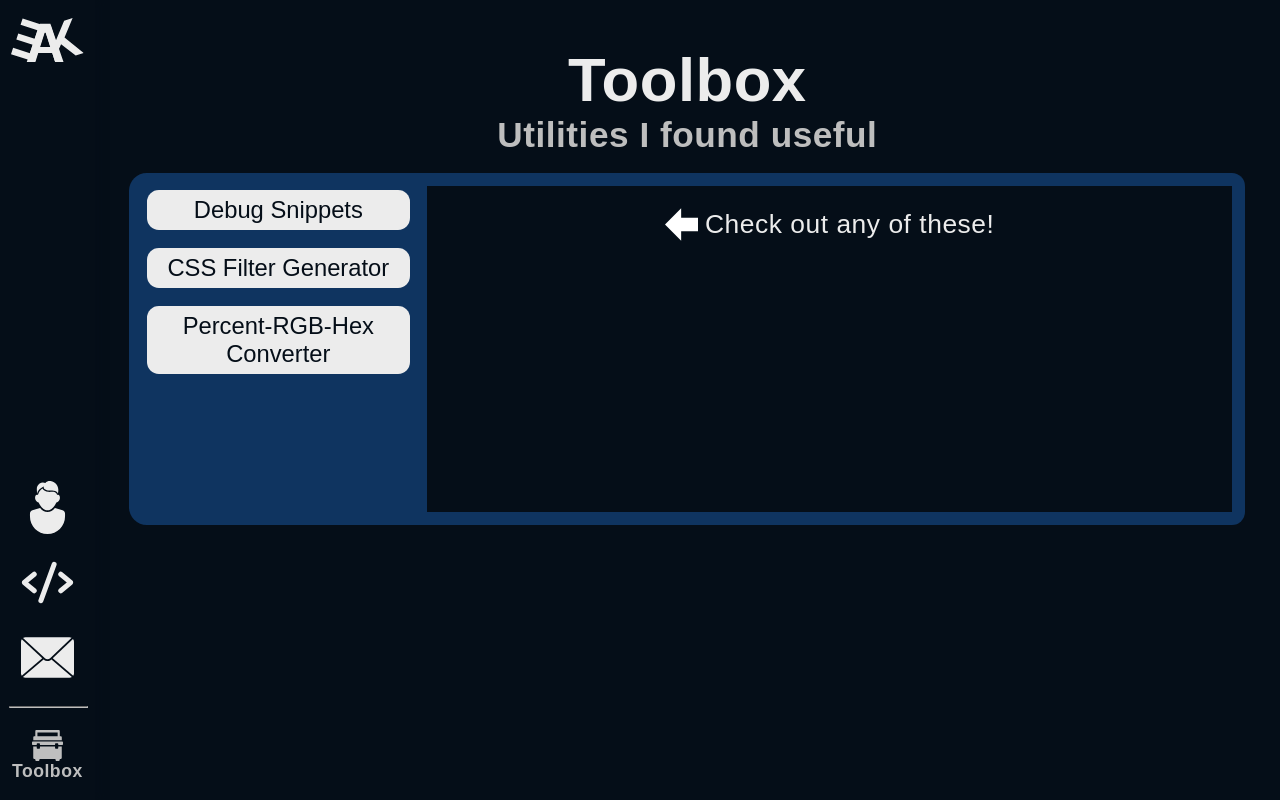
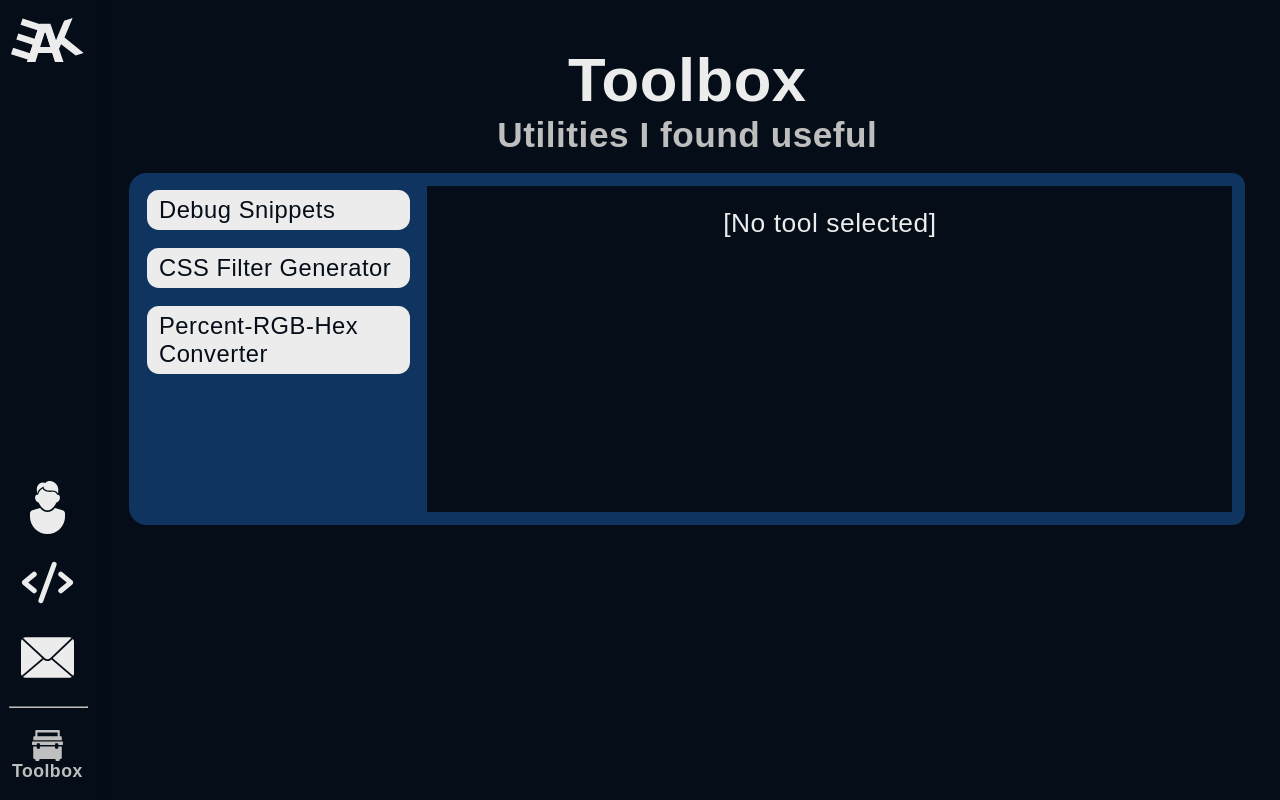
Before and after one commit to EvAvKein/Website, a SvelteKit app: page /toolbox in a window 1280 px wide. Built offline with nearby package versions, Linux system fonts and the light colour scheme.

Commit message:
feat (toolbox): serve each tool under a unique URL

```diff
--- /dev/null
+++ b/src/routes/toolbox/+layout.svelte
@@ -0,0 +1,105 @@
+<Core
+  headTitle="EvAvKein: Toolbox"
+  headDescription="Eve Aviv Keinan's toolbox page; including a variety of utilities he found useful"
+>
+  <section id="toolbox">
+    <h2>Toolbox</h2>
+    <h3>Utilities I found useful</h3>
+    <section id="tools">
+      <nav>
+        {#each tools as tool}
+          <a href={"/toolbox/" + tool.id}
+            class="core_backgroundButton"
+            inert={tool.id === currentToolId || null}
+          >{tool.name}</a>
+        {/each}
+      </nav>
+      <section id="currentTool">
+        <slot/>
+      </section>
+    </section>
+  </section>
+</Core>
+
+<script lang="ts">
+  import Core from "../core.svelte";
+  import {page} from "$app/stores";
+  import {Tool} from "./toolClass";
+
+  const tools = [
+    new Tool("Debug Snippets", "debugSnippets"),
+    new Tool("CSS Filter Generator", "cssFilterGenerator"),
+    new Tool("Percent-RGB-Hex Converter", "percentRgbHexConverter"),
+  ];
+
+  $: currentToolId = $page.url.pathname.replace("/toolbox/", "");
+</script>
+
+<style>
+  #toolbox {
+    max-width: 70em;
+    padding: 0 1em 0.5em;
+    margin: 0 auto;
+  }
+
+  h2 {font-size: 3.5em}
+  h3 {
+    font-size: 2em;
+    color: var(--textSubColor);
+  }
+  h2, h3 {text-align: center}
+
+  #tools {
+    --borderWidth: 0.75em;
+    min-height: 20em;
+    margin-top: 1em;
+    display: flex;
+    flex-direction: column;
+  }
+
+  nav {
+    font-size: 1.35em;
+    padding: var(--borderWidth);
+    display: flex;
+    flex-wrap: wrap;
+    justify-content: space-evenly;
+    gap: 0.5em;
+    border-radius: var(--borderWidth) var(--borderWidth) 0 0;
+    background-color: var(--backgroundSubColor);
+  }
+
+  a[inert] {background-color: var(--textSubColor)}
+
+  #currentTool {
+    --border: var(--borderWidth) solid var(--backgroundSubColor);
+    flex-grow: 1;
+    padding: 0.5em;
+    border-left: var(--border);
+    border-right: var(--border);
+    border-bottom: var(--border);
+    border-radius: 0 0 var(--borderWidth) var(--borderWidth);
+    overflow: auto;
+  }
+
+  @media (min-width: 70em) {
+    #tools {
+      flex-direction: row;
+      flex-grow: 1;
+    }
+
+    nav {
+      flex-basis: 25%;
+      flex-direction: column;
+      justify-content: flex-start;
+      gap: 0.75em;
+      border-radius: var(--borderWidth) 0 0 var(--borderWidth);
+    }
+
+    #currentTool {
+      flex-basis: 75%;
+      border-left: none;
+      border-top: var(--border);
+      border-radius: 0 var(--borderWidth) var(--borderWidth) 0;
+    }
+  }
+</style>
--- a/src/routes/toolbox/+page.svelte
+++ b/src/routes/toolbox/+page.svelte
@@ -1,112 +1,13 @@
-<Core
-  headTitle="EvAvKein: Toolbox"
-  headDescription="Eve Aviv Keinan's toolbox page; including a variety of utilities he found useful"
->
-  <section id="toolbox">
-    <h2>Toolbox</h2>
-    <h3>Utilities I found useful</h3>
-    <section id="tools">
-      <nav>
-        <NavButton
-          text="Debug Snippets"
-          id="debugSnippets"
-          bind:current={current}
-        />
-        <NavButton
-          text="CSS Filter Generator"
-          id="cssHexToFilter"
-          bind:current={current}
-        />
-        <NavButton
-          text="Percent-RGB-Hex Converter"
-          id="percentRgbHexConverter"
-          bind:current={current}
-        />
-      </nav>
-      <section id="currentTool">
-        {#if current === "debugSnippets"}
-          <TransWrapper>
-            <DebugSnippets/>
-          </TransWrapper>
-        {:else if current === "cssHexToFilter"}
-          <TransWrapper>
-            <FilterGenerator/>
-          </TransWrapper>
-        {:else if current === "percentRgbHexConverter"}
-          <TransWrapper>
-            <PercentRgbHexConverter/>
-          </TransWrapper>
-        {:else}
-          <TransWrapper>
-            <div id="default">
-              <img src="./arrow.svg" alt="Arrow pointing at the navigation buttons">
-              <p>Check out any of these!</p>
-
-            </div>
-          </TransWrapper>
-        {/if}
-      </section>
-    </section>
-  </section>
-</Core>
+<TransitionWrapper>
+  <p>[No tool selected]</p>
+</TransitionWrapper>
 
 <script lang="ts">
-  import Core from "../core.svelte";
-  import NavButton from "./navButton.svelte";
-  import TransWrapper from "./transitionsWrapper.svelte";
-  import DebugSnippets from "./tools/debugSnippets.svelte";
-  import FilterGenerator from "./tools/cssHexToFilter/cssHexToFilter.svelte";
-  import PercentRgbHexConverter from "./tools/percentRgbHexConverter.svelte";
-
-  type toolID = ""|"debugSnippets"|"cssHexToFilter"|"percentRgbHexConverter";
-  let current = "" as toolID;
+  import TransitionWrapper from "./transitionWrapper.svelte";
 </script>
 
 <style>
-  #toolbox {
-    max-width: 70em;
-    padding: 0 1em 0.5em;
-    margin: 0 auto;
-  }
-
-  h2 {font-size: 3.5em}
-  h3 {
-    font-size: 2em;
-    color: var(--textSubColor);
-  }
-  h2, h3 {text-align: center}
-
-  #tools {
-    --borderWidth: 0.75em;
-    min-height: 20em;
-    margin-top: 1em;
-    display: flex;
-    flex-direction: column;
-  }
-
-  nav {
-    font-size: 1.35em;
-    padding: var(--borderWidth);
-    display: flex;
-    flex-wrap: wrap;
-    justify-content: space-evenly;
-    gap: 0.5em;
-    border-radius: var(--borderWidth) var(--borderWidth) 0 0;
-    background-color: var(--backgroundSubColor);
-  }
-
-  #currentTool {
-    --border: var(--borderWidth) solid var(--backgroundSubColor);
-    flex-grow: 1;
-    padding: 0.5em;
-    border-left: var(--border);
-    border-right: var(--border);
-    border-bottom: var(--border);
-    border-radius: 0 0 var(--borderWidth) var(--borderWidth);
-    overflow: auto;
-  }
-
-  #default {
+  p {
     font-size: 1.5em;
     padding: 0.5em;
     display: flex;
@@ -114,35 +15,4 @@
     justify-content: center;
     gap: 0.25em;
   }
-
-  #default img {
-    transform: rotate(270deg);
-    height: 1.25em;
-  }
-
-  @media (min-width: 70em) {
-    #tools {
-      flex-direction: row;
-      flex-grow: 1;
-    }
-
-    nav {
-      flex-basis: 25%;
-      flex-direction: column;
-      justify-content: flex-start;
-      gap: 0.75em;
-      border-radius: var(--borderWidth) 0 0 var(--borderWidth);
-    }
-
-    #currentTool {
-      flex-basis: 75%;
-      border-left: none;
-      border-top: var(--border);
-      border-radius: 0 var(--borderWidth) var(--borderWidth) 0;
-    }
-
-    #default img {
-      transform: rotate(180deg);
-    }
-  }
 </style>
--- a/src/routes/toolbox/tools/cssHexToFilter/cssHexToFilter.svelte
+++ b/src/routes/toolbox/cssFilterGenerator/+page.svelte
@@ -1,3 +1,4 @@
+<TransitionWrapper>
   <section id="tool">
     <section id="inputSection">
       <div id="inputWrapper">
@@ -39,12 +40,14 @@
       All I've done is adapt Sonntag's code for Svelte & Typescript, and style & refactor a bit per my own preferences
     </p>
   </section>
+</TransitionWrapper>
 
 <script lang="ts">
-  import {Color, Solver, hexToRgb} from "./cssHexToFilter_formulas";
+  import TransitionWrapper from "../transitionWrapper.svelte";
   import {slide} from "svelte/transition";
-  import LabelledInput from "../../../../lib/labelledInput.svelte";
-  import Notification from "../../../../lib/notification.svelte";
+  import {Color, Solver, hexToRgb} from "./cssFilterGenerator_formulas";
+  import LabelledInput from "../../../lib/labelledInput.svelte";
+  import Notification from "../../../lib/notification.svelte";
 
   let inputText = "#888888";
   let errorText = "";
--- a/src/routes/toolbox/navButton.svelte
+++ /dev/null
@@ -1,22 +0,0 @@
-<button class="core_backgroundButton"
-  inert={current === id || null}
-  on:click={() => current = id}
->{text}</button>
-
-<script lang="ts">
-  export let current:string;
-  export let id:string;
-  export let text:string;
-</script>
-
-<style>
-  button {
-    font-size: inherit;
-    height: min-content;
-  }
-
-  button[inert] {
-    background-color: var(--textSubColor);
-    cursor: initial;
-  }
-</style>
--- a/src/routes/toolbox/tools/percentRgbHexConverter.svelte
+++ b/src/routes/toolbox/percentRgbHexConverter/+page.svelte
@@ -1,3 +1,4 @@
+<TransitionWrapper>
   <section>
     <label>
       <input bind:value={percent}
@@ -33,8 +34,11 @@
     Without <a href="https://www.joshuamiron.com/percent-to-hex-converter" class="core_contentButton">the original converter by Joshua Miron</a> (and his permission), this wouldn't be here.<br>
     All I've done is adapt Joshua's code for Svelte & Typescript, and style & refactor a bit per my own preferences.
   </p>
+</TransitionWrapper>
 
 <script lang="ts">
+  import TransitionWrapper from "../transitionWrapper.svelte";
+
   let percent:string;
   let rgb:string;
   let hex:string;
--- /dev/null
+++ b/src/routes/toolbox/toolClass.ts
@@ -0,0 +1,14 @@
+// this is a module because svelte's compiler breaks when it needs to compile a typescript-syntax class (as of 21.9.22) due to a dependency,
+// see https://github.com/sveltejs/svelte/issues/6900 & https://github.com/sveltejs/svelte/issues/6592 (& more via "mentioned this issue" automated replies)
+
+class Tool {
+  name:string;
+  id:string;
+
+  constructor(name:Tool["name"], id:string) {
+    this.name = name;
+    this.id = id;
+  };
+};
+
+export {Tool}
--- a/src/routes/toolbox/tools/debugSnippets.svelte
+++ /dev/null
@@ -1,27 +0,0 @@
-<h4>Log Every Focus</h4>
-<code>{
-`document.querySelector("body")
-  .addEventListener("focusin", (event) =>
-    {console.log(event.target)}
-  );`
-}</code>
-<hr>
-<h4>Highlight Element Boxes</h4>
-<code>{"* {box-shadow: 0 0 0 0.1em rgb(255 0 0 / 40%) !important}"}</code>
-
-
-<style>
-  h4 {
-    font-size: 1.1em;
-    text-decoration: underline;
-  }
-
-  code {
-    display: block;
-    color: var(--textSubColor);
-    white-space: pre;
-    margin: 0.5em 0 1em;
-  }
-
-  hr {border-color: var(--textSubColor)}
-</style>
```
Also changed, not shown: src/routes/toolbox/debugSnippets/+page.svelte (added, +32 -0 lines), src/routes/toolbox/cssFilterGenerator/cssFilterGenerator_formulas.ts (renamed from src/routes/toolbox/tools/cssHexToFilter/cssHexToFilter_formulas.ts), src/routes/toolbox/transitionWrapper.svelte (renamed from src/routes/toolbox/transitionsWrapper.svelte). Lines whose indentation alone changed are shown as unchanged.
